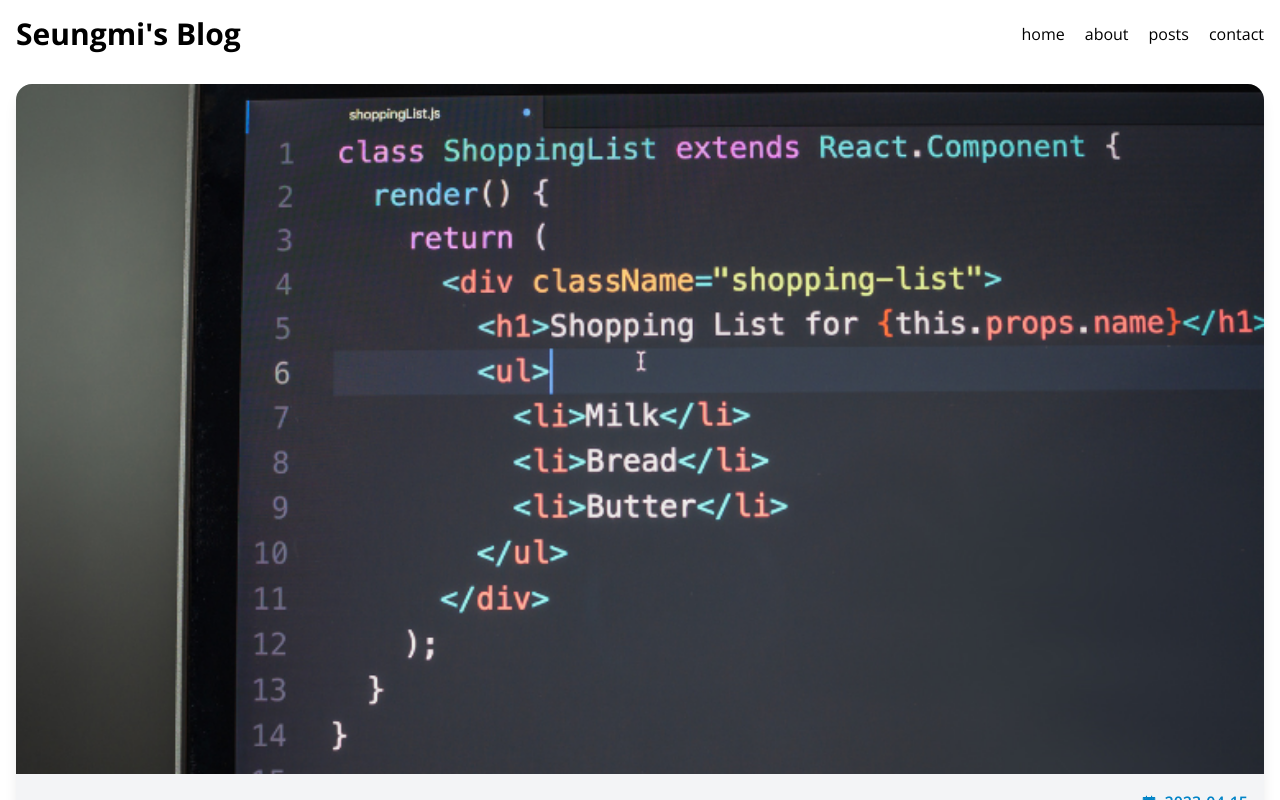
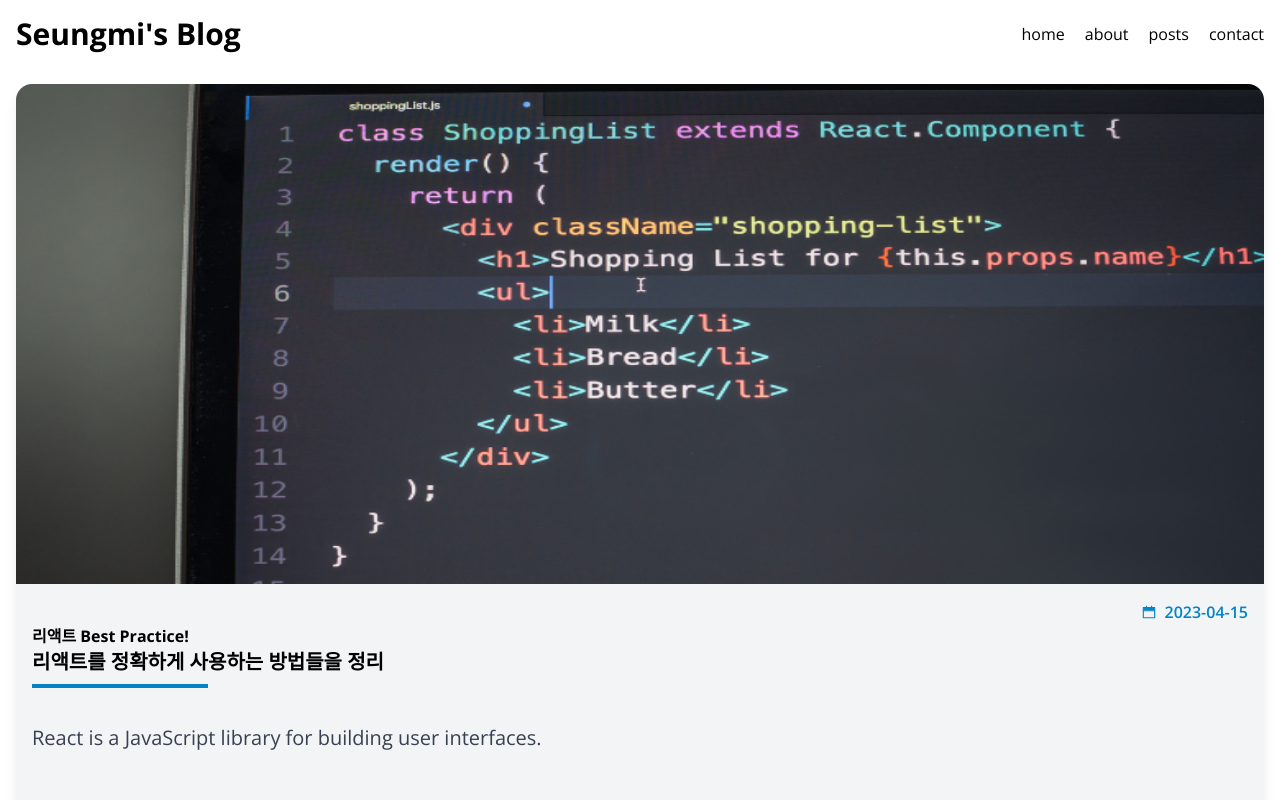
Before and after one commit to seungmileee/next_blog, a Next.js app: page /posts/best-react-practices in a window 1280 px wide. Built offline with nearby package versions, Linux system fonts and the light colour scheme.

Commit message:
feat: post 페이지 스타일링

```diff
--- a/src/app/posts/[slug]/page.tsx
+++ b/src/app/posts/[slug]/page.tsx
@@ -14,7 +14,7 @@
   return (
     <article className="rounded-2xl overflow-hidden bg-gray-100 shadow-lg m-4">
       <Image
-        className="w-full h-1/5"
+        className="w-full h-1/5 max-h-[500px]"
         src={`/image/posts/${path}.png`}
         alt={title}
         width={760}
```
